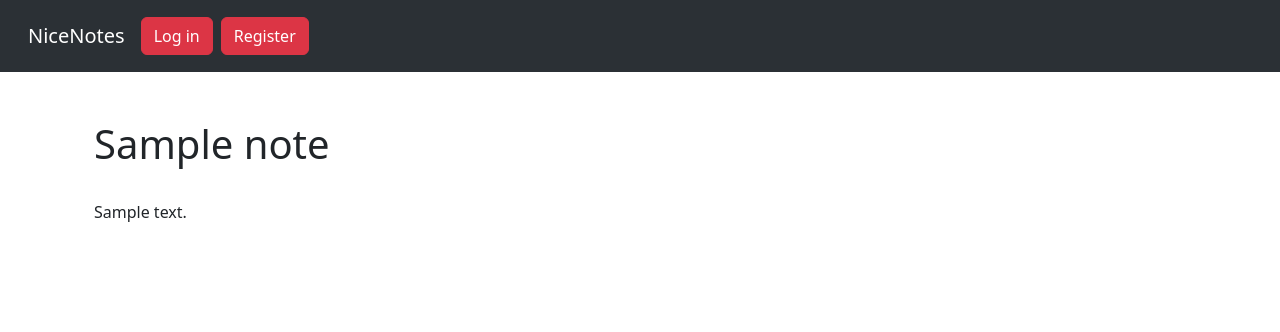
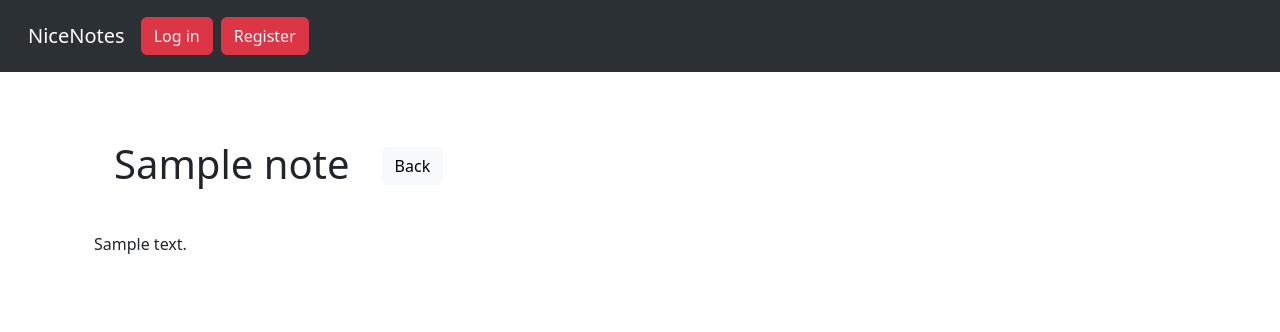
Before and after one commit to szymonabramczyk/nice-notes, a Flask app: template app/website/templates/view-note.html in a window 1280 px wide. Shown: the top 332 px of the page. Run offline with Flask 3, Linux system fonts and the light colour scheme; tables that the repository leaves empty hold one stand-in row (values such as "Sample post"); the template is opened without the code that fills it: values that come from a table or form of the project are taken from there, most other values are stand-ins (such as "Sample title", 1, 10 or a date in 2020); parts of the project's set-up code (start-up, migrations or seed data) failed here and were passed over.

Commit message:
Added "back" button

```diff
--- a/app/website/templates/view-note.html
+++ b/app/website/templates/view-note.html
@@ -2,12 +2,15 @@
 
 {% block content %}
 <div class="container mt-4">
-    <h1>{{ note.title }}</h1>
+    <ul class="d-inline-flex p-1 align-items-center">
+        <div class="p-3"><h1>{{ note.title }}</h1></div>
+        <div class="p-3"><h2><a href="{{ url_for('views.list_notes') }}"><button type="button" class="btn btn-light me-2">Back</button></a></h2></div>
+    </ul>
     {% if note.is_encrypted and not content %}
         <p>This note is encrypted. Please provide the decryption key to view its content.</p>
 
         <form method="POST">
-            {{ form.hidden_tag() }}
+            {{ form.csrf_token }}
             <div class="mb-3">
                 {{ form.secret_key.label }}
                 {{ form.secret_key(class="form-control") }}
```
